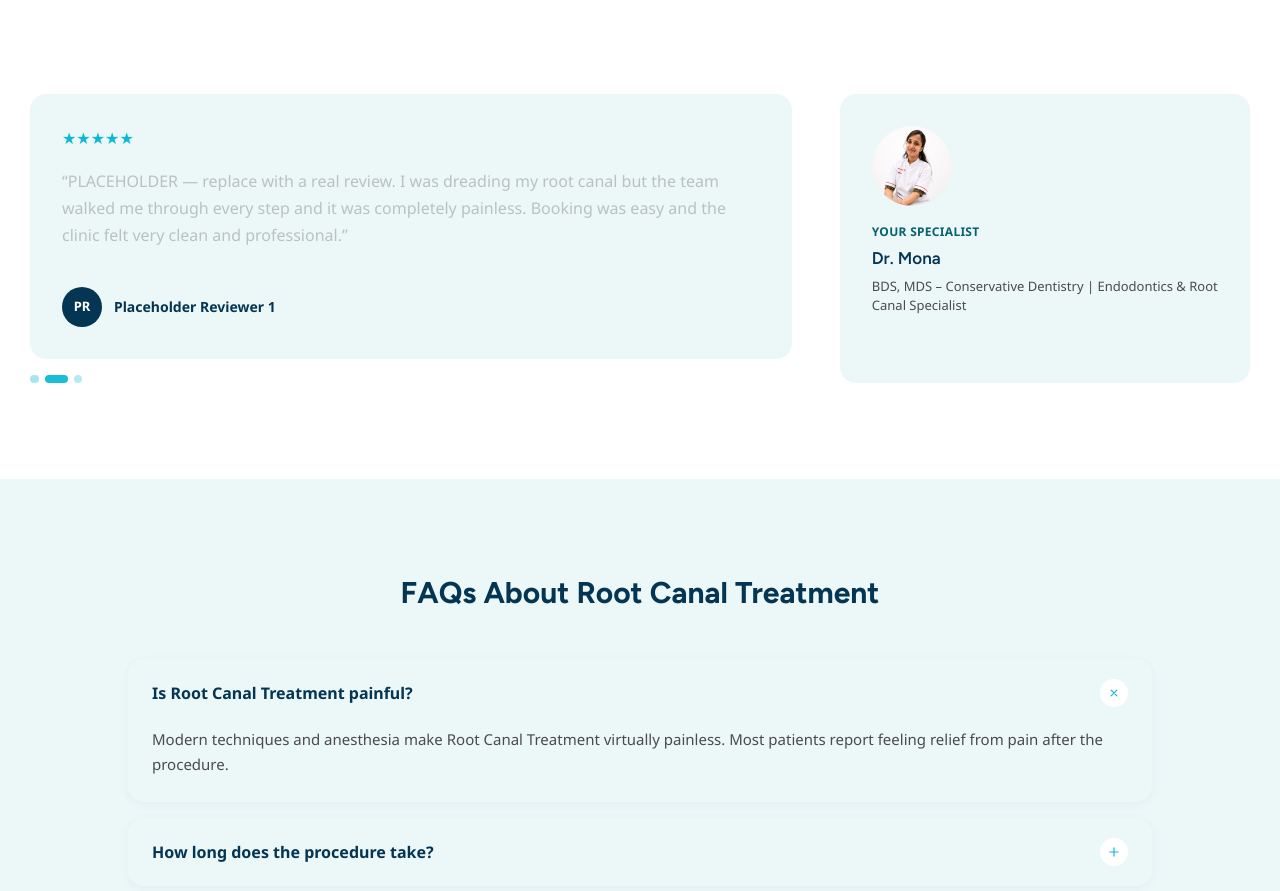
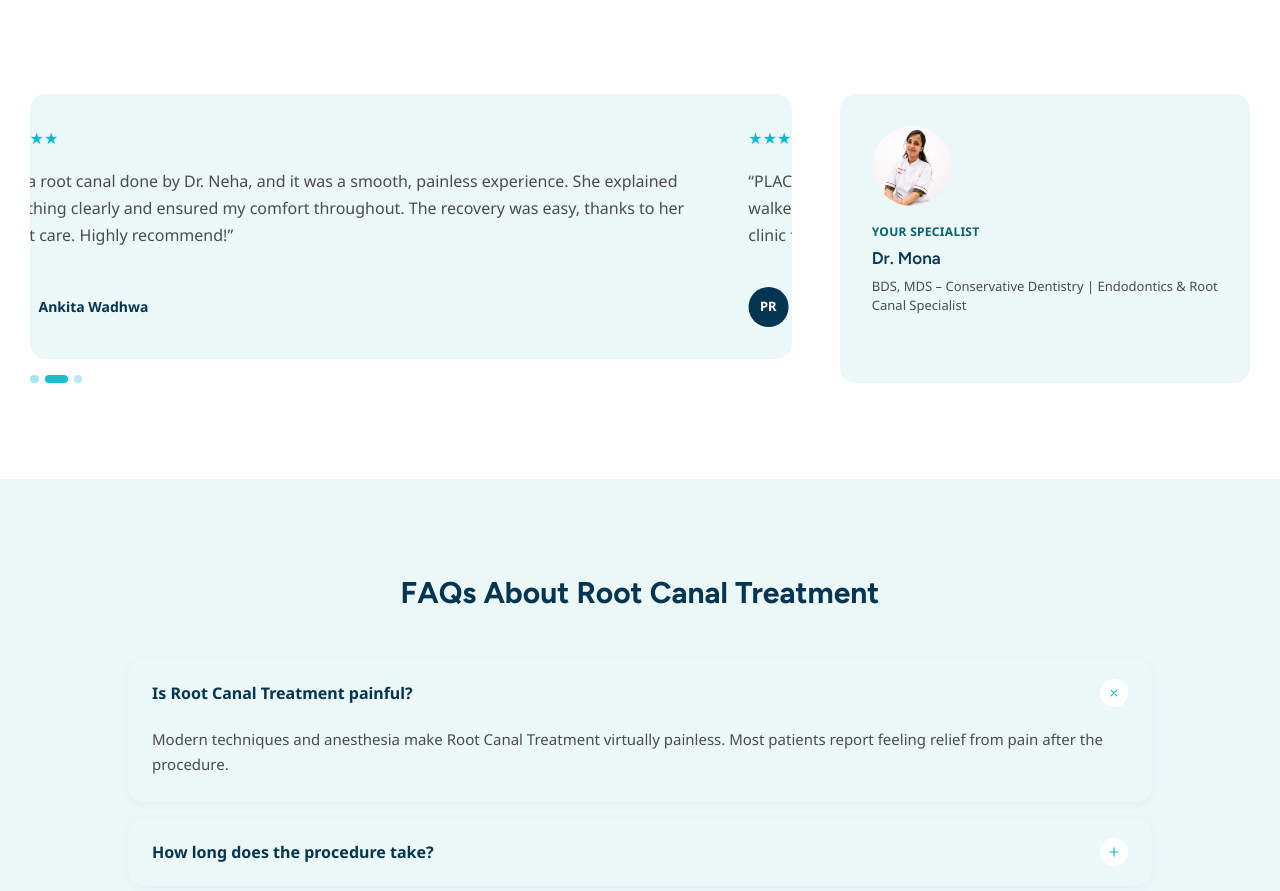
Before and after one commit to Sk-buddy/Ranco-Dental, a Next.js app: page /rct-dentist-noida/ in a window 1280 px wide. Shown: the part 2726-3617 px from the top of the page. Built offline with nearby package versions, Linux system fonts and the light colour scheme.

Commit message:
Make testimonial carousel actually slide (translateX track) instead of crossfading in place

```diff
--- a/src/components/TestimonialCarousel.tsx
+++ b/src/components/TestimonialCarousel.tsx
@@ -1,6 +1,6 @@
 "use client";
 
-import { useEffect, useState, type ReactNode } from "react";
+import { useEffect, useState } from "react";
 
 type Testimonial = { quote: string; name: string };
 
@@ -13,24 +13,8 @@ function initials(name: string) {
     .toUpperCase();
 }
 
-/** Fades its children in on mount — remounted per-slide (via `key`) to crossfade quotes. */
-function FadeIn({ children, className = "" }: { children: ReactNode; className?: string }) {
-  const [visible, setVisible] = useState(false);
-
-  useEffect(() => {
-    const raf = requestAnimationFrame(() => setVisible(true));
-    return () => cancelAnimationFrame(raf);
-  }, []);
-
-  return (
-    <div className={`transition-opacity duration-500 ${visible ? "opacity-100" : "opacity-0"} ${className}`}>
-      {children}
-    </div>
-  );
-}
-
-/** Review card — a dot-navigated carousel when there's more than one testimonial,
- * with the active dot stretching into a rectangle instead of staying a circle. */
+/** Review card — a real sliding carousel (the whole card track translates) when there's
+ * more than one testimonial, with the active dot stretching into a rectangle below it. */
 export default function TestimonialCarousel({ items }: { items: Testimonial[] }) {
   const [index, setIndex] = useState(0);
 
@@ -40,28 +24,37 @@ export default function TestimonialCarousel({ items }: { items: Testimonial[] })
     return () => clearInterval(timer);
   }, [items.length]);
 
-  const active = items[index];
-  if (!active) return null;
+  if (items.length === 0) return null;
 
   return (
     <div className="flex h-full flex-col gap-4">
-      <figure className="flex flex-1 flex-col gap-4 rounded-2xl bg-[var(--color-tint)] p-6 sm:p-8">
+      <div className="flex-1 overflow-hidden rounded-2xl bg-[var(--color-tint)]">
+        <div
+          className="flex h-full transition-transform duration-700 ease-[cubic-bezier(0.65,0,0.35,1)]"
+          style={{ width: `${items.length * 100}%`, transform: `translateX(-${index * (100 / items.length)}%)` }}
+        >
+          {items.map((t) => (
+            <figure
+              key={t.name}
+              className="flex h-full shrink-0 flex-col gap-4 p-6 sm:p-8"
+              style={{ width: `${100 / items.length}%` }}
+            >
               <div className="flex items-center gap-1.5 text-[var(--color-teal)]" aria-hidden>
                 {"★★★★★"}
               </div>
-        <FadeIn key={index} className="min-h-[110px] sm:min-h-[95px]">
-          <blockquote className="text-[15px] leading-[1.7] text-[var(--color-ink)] sm:text-[16px]">
-            &ldquo;{active.quote}&rdquo;
+              <blockquote className="min-h-[110px] text-[15px] leading-[1.7] text-[var(--color-ink)] sm:min-h-[95px] sm:text-[16px]">
+                &ldquo;{t.quote}&rdquo;
               </blockquote>
-        </FadeIn>
-
               <figcaption className="mt-auto flex items-center gap-3 pt-2">
                 <span className="flex h-10 w-10 shrink-0 items-center justify-center rounded-full bg-[var(--color-navy)] text-[13px] font-semibold text-white">
-            {initials(active.name)}
+                  {initials(t.name)}
                 </span>
-          <span className="text-[14px] font-semibold text-[var(--color-navy)]">{active.name}</span>
+                <span className="text-[14px] font-semibold text-[var(--color-navy)]">{t.name}</span>
               </figcaption>
             </figure>
+          ))}
+        </div>
+      </div>
 
       {items.length > 1 && (
         <div className="flex items-center gap-1.5" role="tablist" aria-label="Reviews">
```
Lines whose indentation alone changed are shown as unchanged.
